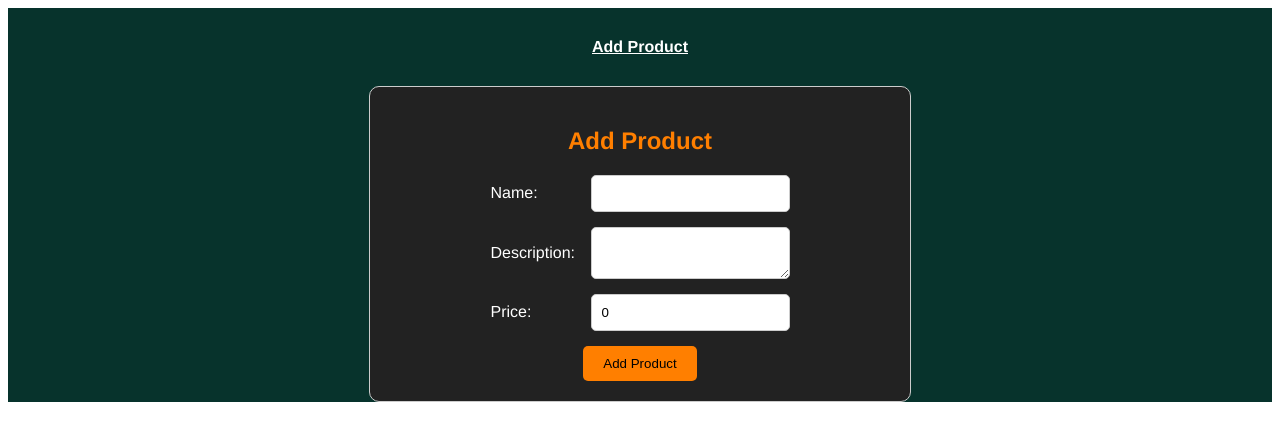
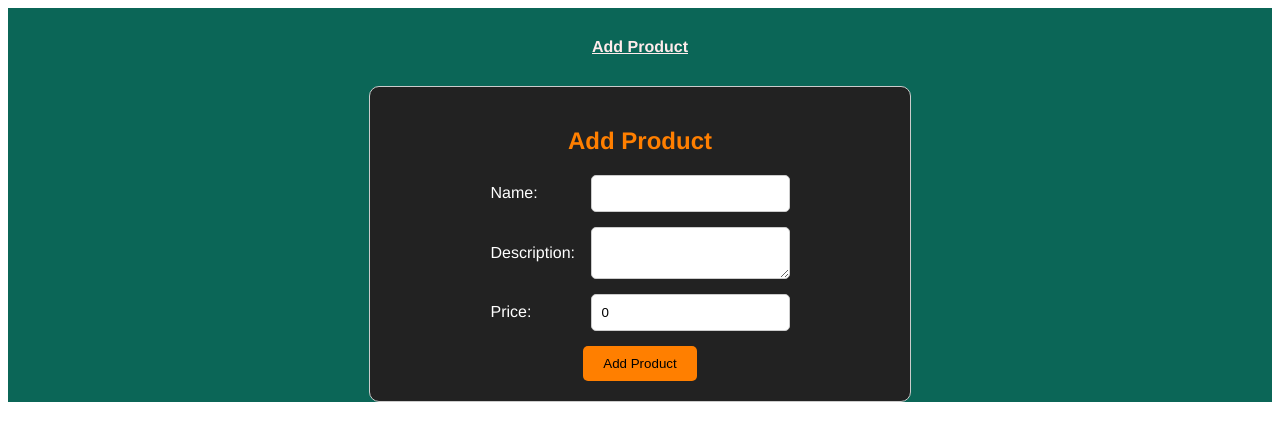
Before and after one commit to Jochele/Lab2, a Vue app: page /add-product in a window 1280 px wide. Shown: the top 440 px of the page. Built offline with nearby package versions, Linux system fonts and the light colour scheme.

Commit message:
changed color

```diff
--- a/src/App.vue
+++ b/src/App.vue
@@ -20,7 +20,7 @@ export default {
   -moz-osx-font-smoothing: grayscale;
   text-align: center;
   color: #ffffff;
-  background-color: #07332c;
+  background-color: #0b6657;
 }
 
 nav {
@@ -29,10 +29,10 @@ nav {
 
 nav a {
   font-weight: bold;
-  color: #ff7f00;
+  color: #ffbc79;
 }
 
 nav a.router-link-exact-active {
-  color: #ffffff;
+  color: #ffebeb;
 }
 </style>
```
